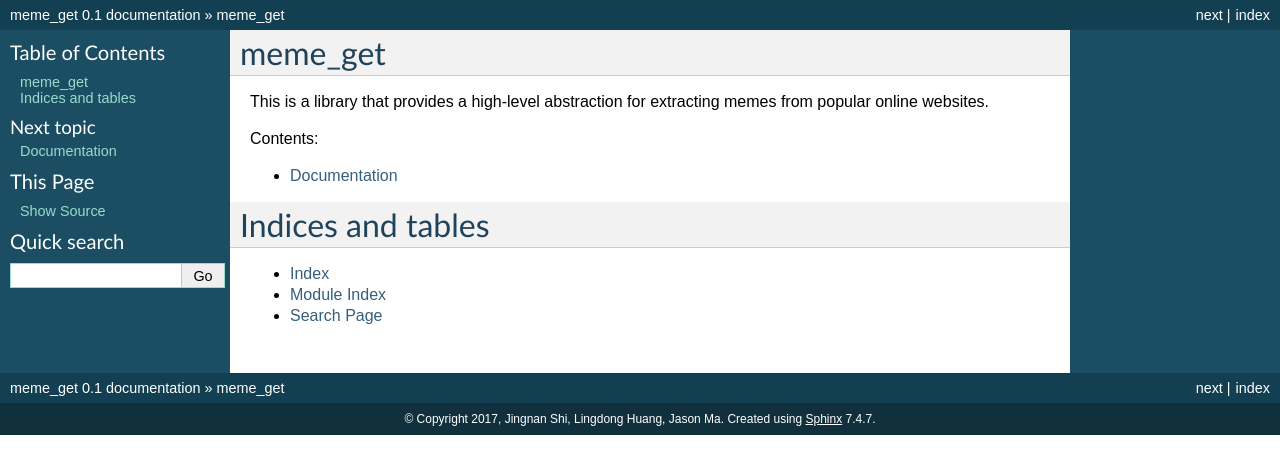
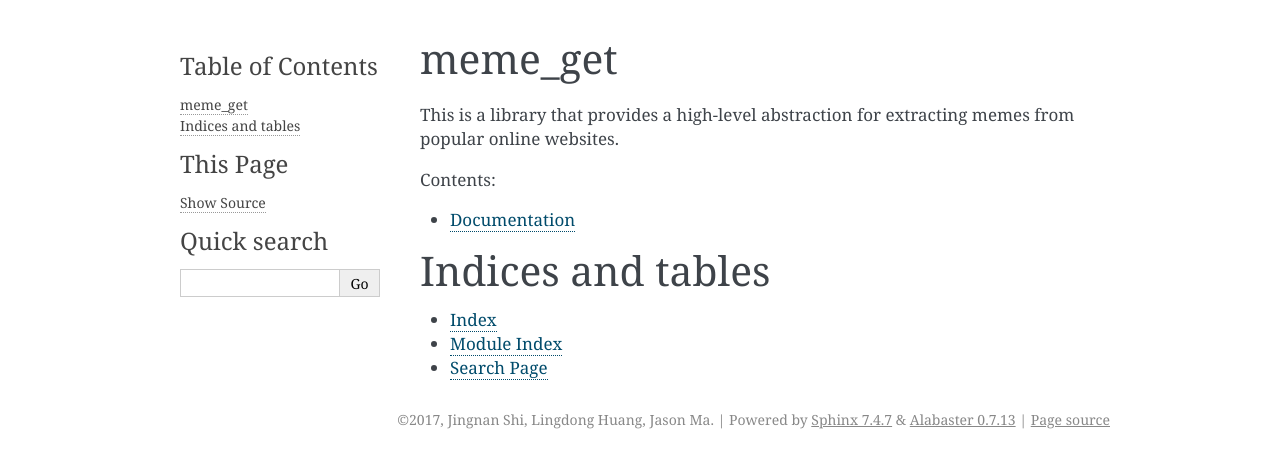
Before and after one commit to memegen/meme_get, a Sphinx documentation site: the page built from docs/source/index.txt, in a window 1280 px wide. Shown: the top 474 px of the page. Built offline with Sphinx 7.4.7, drawn with Linux system fonts in a browser that asks for light colours; some of the changed lines change nothing that is shown.

Commit message:
Update to conf.py

```diff
--- a/docs/source/conf.py
+++ b/docs/source/conf.py
@@ -33,8 +33,7 @@ sys.path.insert(0, os.path.abspath('../..'))
 # ones.
 extensions = ['sphinx.ext.autodoc',
               'sphinx.ext.todo',
-              'sphinx.ext.viewcode',
-              'sphinx.ext.githubpages']
+              'sphinx.ext.viewcode']
 
 # Add any paths that contain templates here, relative to this directory.
 templates_path = ['_templates']
@@ -86,7 +85,7 @@ todo_include_todos = True
 # The theme to use for HTML and HTML Help pages.  See the documentation for
 # a list of builtin themes.
 #
-html_theme = 'default'
+# html_theme = 'default'
 
 # Theme options are theme-specific and customize the look and feel of a theme
 # further.  For a list of options available for each theme, see the
```
